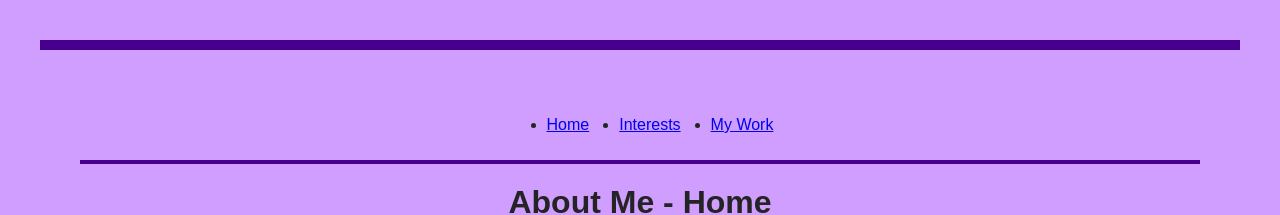
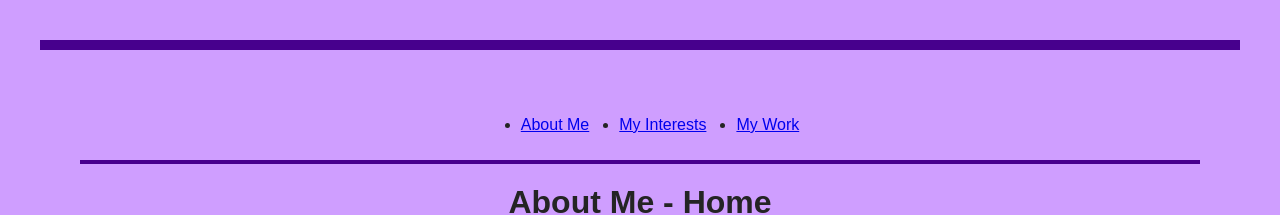
Before and after one commit to JJSpamchez/mi349_final, a plain HTML site: page index.html in a window 1280 px wide. Shown: the top 215 px of the page. Drawn offline with Linux system fonts and the light colour scheme.

Commit message:
Update index.html

```diff
--- a/index.html
+++ b/index.html
@@ -9,8 +9,8 @@
 
         <nav>
             <ul class="nav-links">
-                <li><a href="index.html">Home</a></li>
-                <li><a href="interests.html">Interests</a></li>
+                <li><a href="index.html">About Me</a></li>
+                <li><a href="interests.html">My Interests</a></li>
                 <li><a href="resume.html">My Work</a></li>
             </ul>
         </nav>
```
